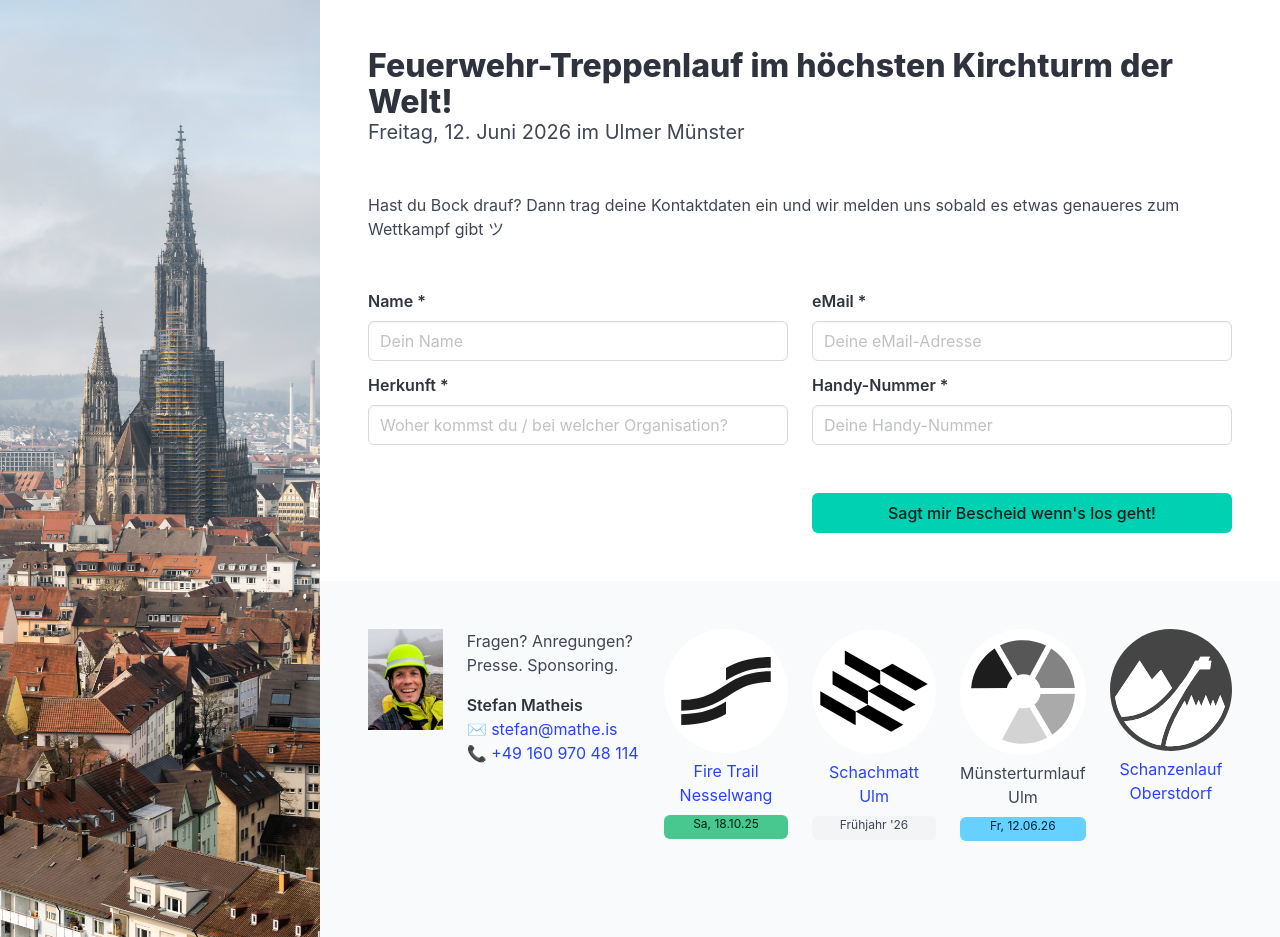
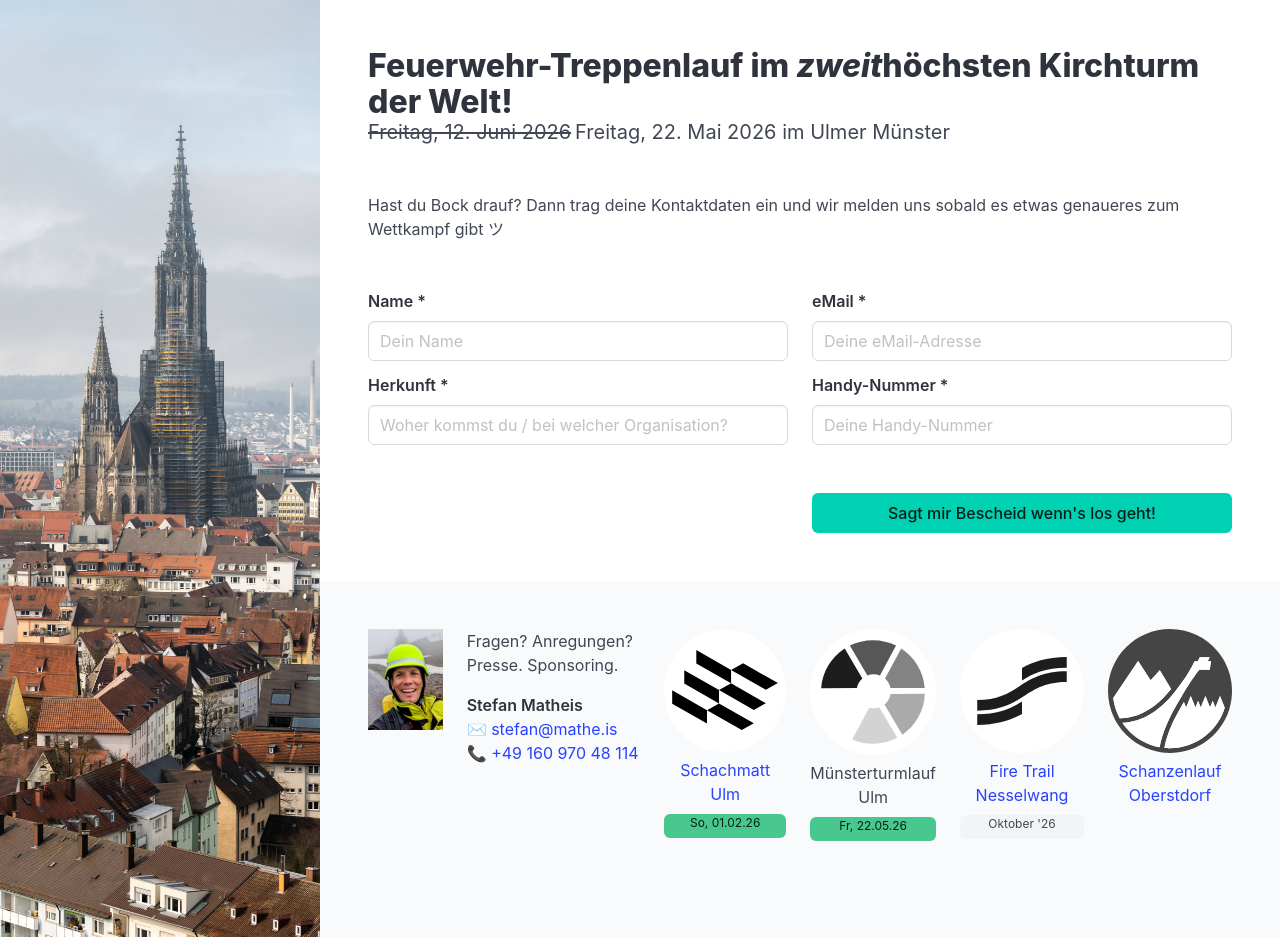
Before and after one commit to steffkes/muensterturmlauf-ulm, a Nuxt app: page / in a window 1280 px wide. Built offline with nearby package versions, Linux system fonts and the light colour scheme.

Commit message:
communicate new date

```diff
--- a/app.vue
+++ b/app.vue
@@ -5,7 +5,7 @@ const activeModal = ref(false);
 
 useSeoMeta({
   ogImage: "/og.jpg",
-  description: event.description + " (Freitag, 12. Juni 2026)",
+  description: event.description + " (Freitag, 22. Mai 2026)",
 });
 
 useHead({
@@ -98,9 +98,12 @@ useHead({
 
       <div class="my-6 px-6">
         <p class="title">
-          Feuerwehr-Treppenlauf im höchsten Kirchturm der Welt!
+          Feuerwehr-Treppenlauf im <em>zweit</em>höchsten Kirchturm der Welt!
         </p>
-        <p class="subtitle">Freitag, 12. Juni 2026 im Ulmer Münster</p>
+        <p class="subtitle">
+          <del class="mr-1">Freitag, 12. Juni 2026</del>Freitag, 22. Mai 2026 im
+          Ulmer Münster
+        </p>
 
         <p class="my-6">
           Hast du Bock drauf? Dann trag deine Kontaktdaten ein und wir melden
@@ -132,6 +135,34 @@ useHead({
             <div class="column is-4 competitions">
               <div class="columns is-mobile">
                 <div class="column has-text-centered">
+                  <a href="//www.schachmatt-ulm.de">
+                    <img
+                      src="/images/schachmatt-ulm.svg"
+                      alt="Logo Schachmatt Ulm"
+                    />
+                    <p class="has-text-centered">
+                      <span>Schachmatt</span>
+                      <span>Ulm</span>
+                      <span class="tag mt-2 is-success">So, 01.02.26</span>
+                    </p>
+                  </a>
+                </div>
+                <div class="column has-text-centered">
+                  <img
+                    src="/images/muensterturmlauf-ulm.svg"
+                    alt="Logo Münsterturmlauf Ulm"
+                  />
+                  <p class="has-text-centered">
+                    <span>Münsterturmlauf</span>
+                    <span>Ulm</span>
+                    <span class="tag mt-2 is-success">Fr, 22.05.26</span>
+                  </p>
+                </div>
+              </div>
+            </div>
+            <div class="column is-4 competitions">
+              <div class="columns is-mobile">
+                <div class="column has-text-centered">
                   <a href="//www.fire-trail-nesselwang.de">
                     <img
                       src="/images/fire-trail-nesselwang.svg"
@@ -140,37 +171,9 @@ useHead({
                     <p class="has-text-centered">
                       <span>Fire Trail</span>
                       <span>Nesselwang</span>
-                      <span class="tag mt-2 is-success">Sa, 18.10.25</span>
+                      <span class="tag mt-2">Oktober '26</span>
                     </p>
                   </a>
-                </div>
-                <div class="column has-text-centered">
-                  <a href="//www.schachmatt-ulm.de">
-                    <img
-                      src="/images/schachmatt-ulm.svg"
-                      alt="Logo Schachmatt Ulm"
-                    />
-                    <p class="has-text-centered">
-                      <span>Schachmatt</span>
-                      <span>Ulm</span>
-                      <span class="tag mt-2">Frühjahr '26</span>
-                    </p>
-                  </a>
-                </div>
-              </div>
-            </div>
-            <div class="column is-4 competitions">
-              <div class="columns is-mobile">
-                <div class="column has-text-centered">
-                  <img
-                    src="/images/muensterturmlauf-ulm.svg"
-                    alt="Logo Münsterturmlauf Ulm"
-                  />
-                  <p class="has-text-centered">
-                    <span>Münsterturmlauf</span>
-                    <span>Ulm</span>
-                    <span class="tag mt-2 is-info">Fr, 12.06.26</span>
-                  </p>
                 </div>
                 <div class="column has-text-centered">
                   <a href="//www.schanzenlauf-oberstdorf.de">
--- a/event.js
+++ b/event.js
@@ -3,8 +3,8 @@ export const event = {
   "@type": "SportsEvent",
   name: "Münsterturmlauf Ulm",
   description: "Feuerwehr-Treppenlauf auf das Ulmer Münster",
-  startDate: "2026-06-12",
-  endDate: "2026-06-12",
+  startDate: "2026-05-22",
+  endDate: "2026-05-22",
   eventStatus: "https://schema.org/EventScheduled",
   eventAttendanceMode: "https://schema.org/OfflineEventAttendanceMode",
   organizer: {
```
